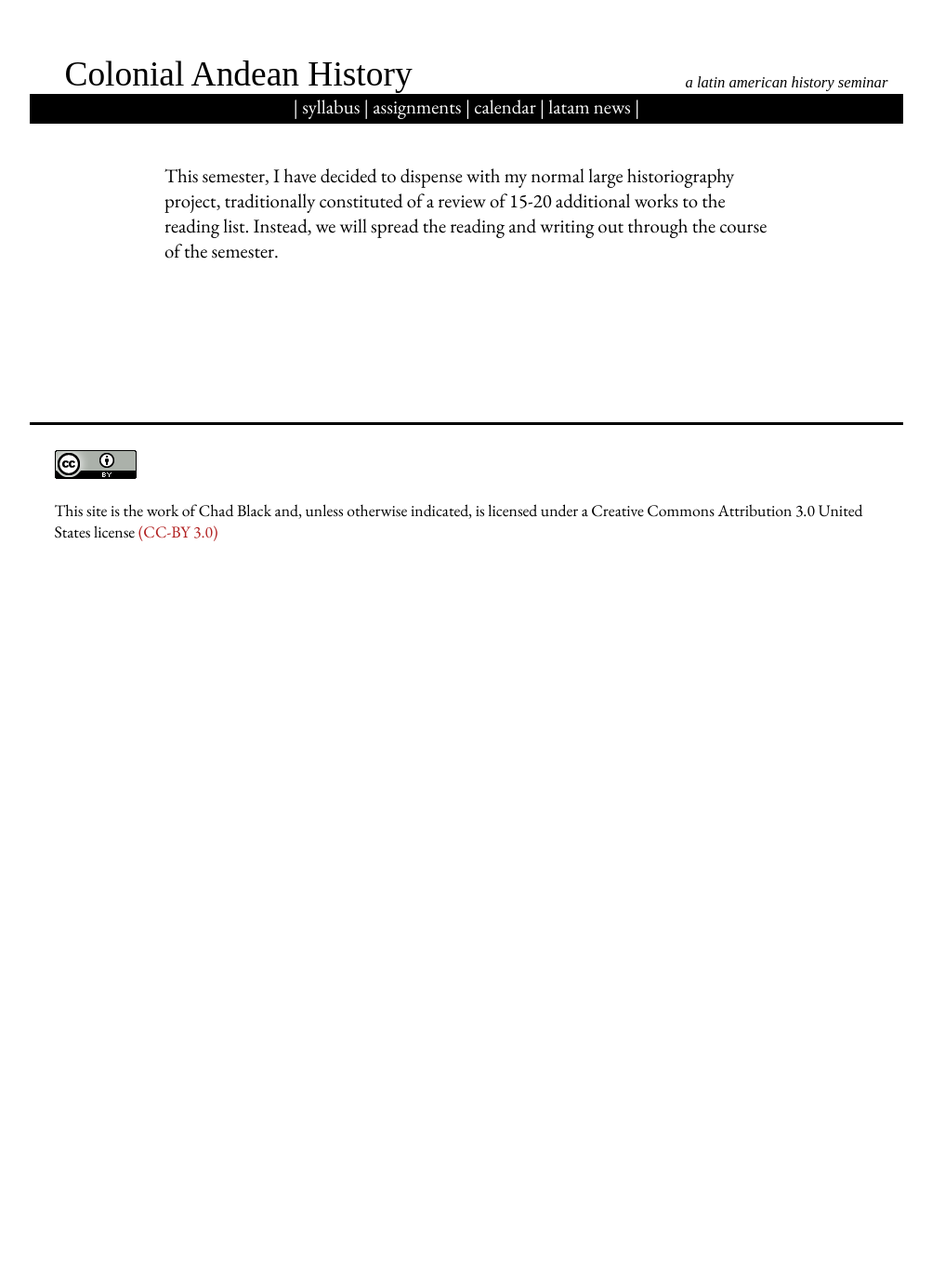
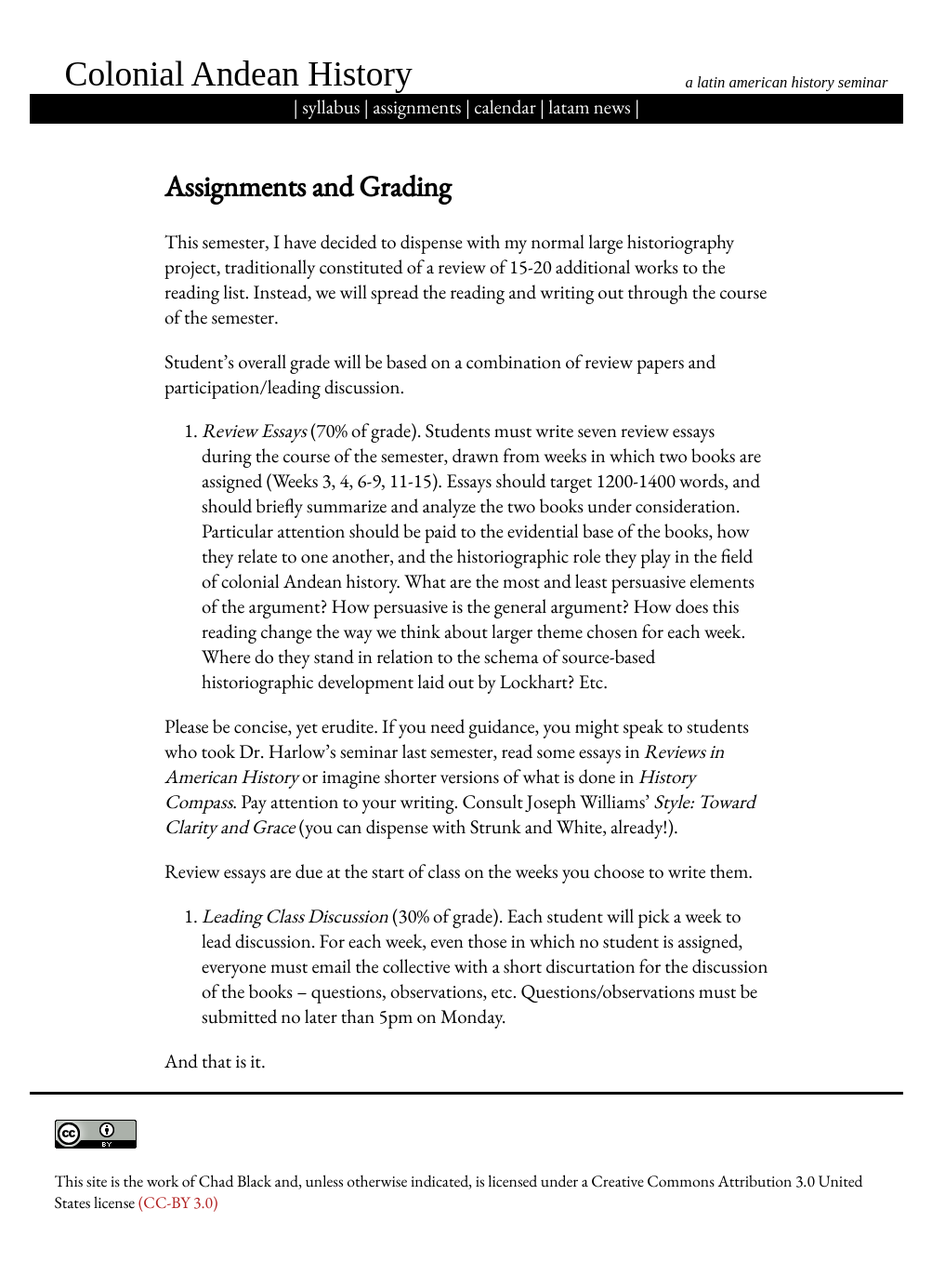
Before and after one commit to chadblack/colonialandes, a Jekyll site: the page built from info/assignments.md, in a window 1280 px wide. Shown: the whole page at 93% size, without its empty margins (138-1141 px from the left). Built offline with Jekyll 4.4.1, drawn with Linux system fonts in a browser that asks for light colours; some web fonts are replaced; before the commit the page ends 900 px from its top, so only the background shows below that.

Commit message:
updated syllabus, and filled out assignments

```diff
--- a/info/assignments.md
+++ b/info/assignments.md
@@ -3,4 +3,18 @@ layout: default
 title: Assignments
 ---
 
+## Assignments and Grading
+
 This semester, I have decided to dispense with my normal large historiography project, traditionally constituted of a review of 15-20 additional works to the reading list. Instead, we will spread the reading and writing out through the course of the semester.
+
+Student's overall grade will be based on a combination of review papers and participation/leading discussion.
+
+1. *Review Essays* (70% of grade). Students must write seven review essays during the course of the semester, drawn from weeks in which two books are assigned (Weeks 3, 4, 6-9, 11-15). Essays should target 1200-1400 words, and should briefly summarize and analyze the two books under consideration. Particular attention should be paid to the evidential base of the books, how they relate to one another, and the historiographic role they play in the field of colonial Andean history. What are the most and least persuasive elements of the argument? How persuasive is the general argument? How does this reading change the way we think about larger theme chosen for each week. Where do they stand in relation to the schema of source-based historiographic development laid out by Lockhart? Etc.
+
+Please be concise, yet erudite. If you need guidance, you might speak to students who took Dr. Harlow's seminar last semester, read some essays in *Reviews in American History* or imagine shorter versions of what is done in *History Compass*. Pay attention to your writing. Consult Joseph Williams' *Style: Toward Clarity and Grace* (you can dispense with Strunk and White, already!).
+
+Review essays are due at the start of class on the weeks you choose to write them.
+
+2. *Leading Class Discussion* (30% of grade). Each student will pick a week to lead discussion. For each week, even those in which no student is assigned, everyone must email the collective with a short discurtation for the discussion of the books -- questions, observations, etc. Questions/observations must be submitted no later than 5pm on Monday.
+
+And that is it.
```
Also changed, not shown: info/syllabus.md (+2 -2 lines).
